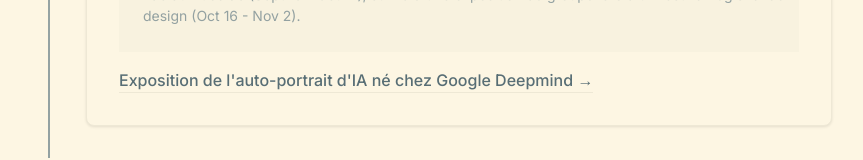
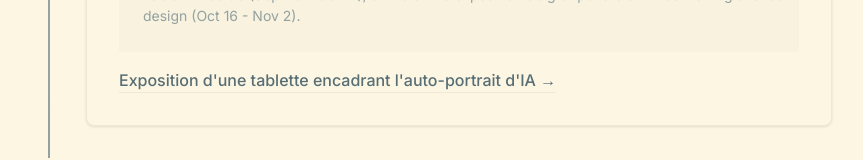
Before and after one commit to daqhris/DoublementAliene, a Next.js app: page /timeline in a window 1280 px wide. Shown: the part 5845-6005 px from the top of the page, without its empty margins (208-1071 px from the left). Built offline with nearby package versions, Linux system fonts and the light colour scheme; no server answers.

Commit message:
modify few words

```diff
--- a/app/timeline/page.tsx
+++ b/app/timeline/page.tsx
@@ -198,7 +198,7 @@ export default function TimelinePage() {
       details: "Il s'agit d'une œuvre d'art inspirée d'un autoportrait dessiné par Gemini, brodée sur un tissu textile, encadrée à l'image d'une tablette Google et faite à l'aide de machines. Sa création s'est déroulée durant une formation centrée sur le textile comme matériel de design organisée par Open Design Lab au Budalab (Sept 15 - Oct 17), suivie d'une exposition de groupe lors d'un festival régional de design (Oct 16 - Nov 2).",
       link: {
         url: "https://wonderkortrijk.be/en/exhibitions/cohousing-ten-broele/odltextile",
-        text: "Exposition de l'auto-portrait d'IA né chez Google Deepmind"
+        text: "Exposition d'une tablette encadrant l'auto-portrait d'IA"
       }
     }
   ];
```
